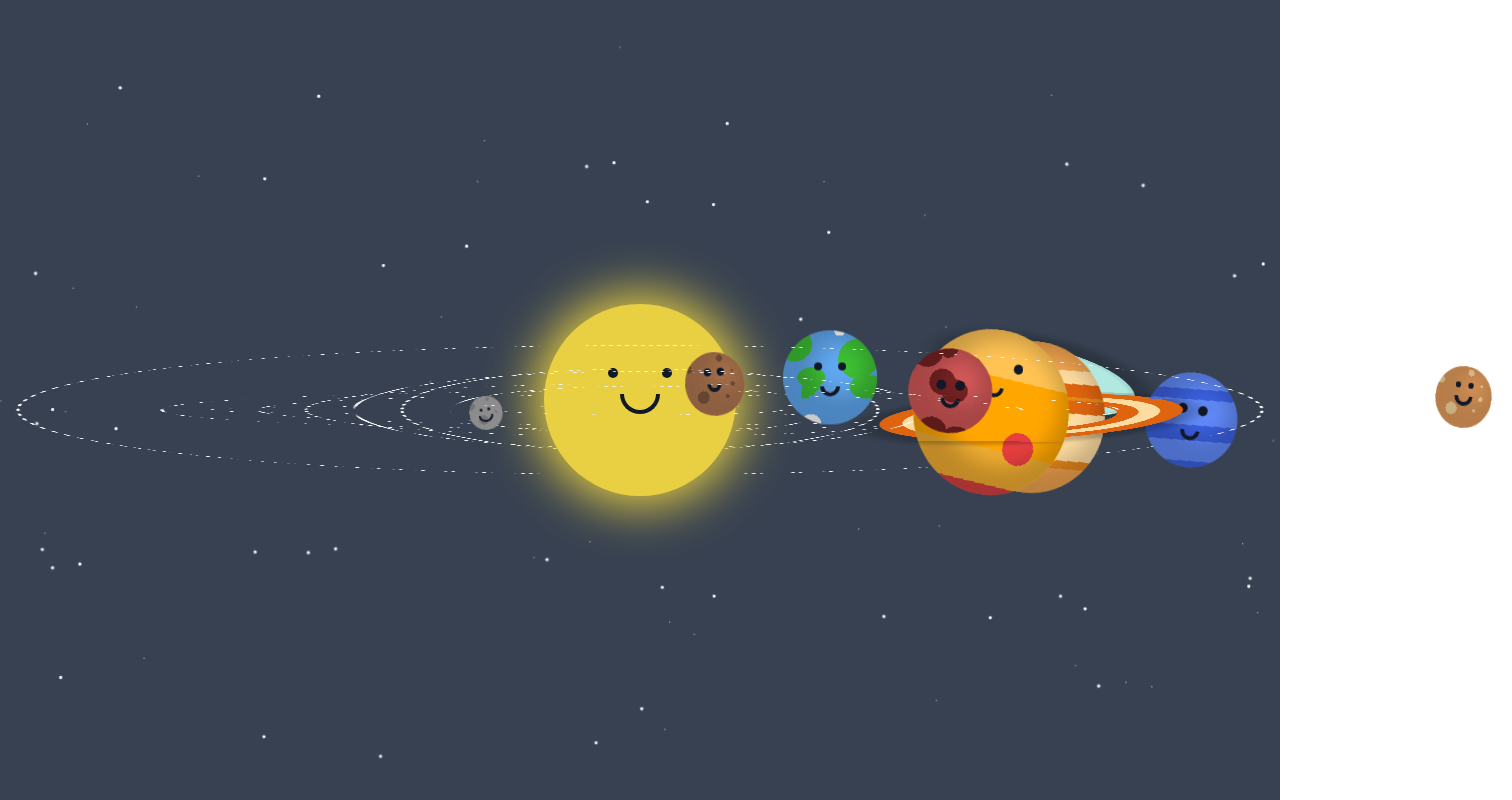
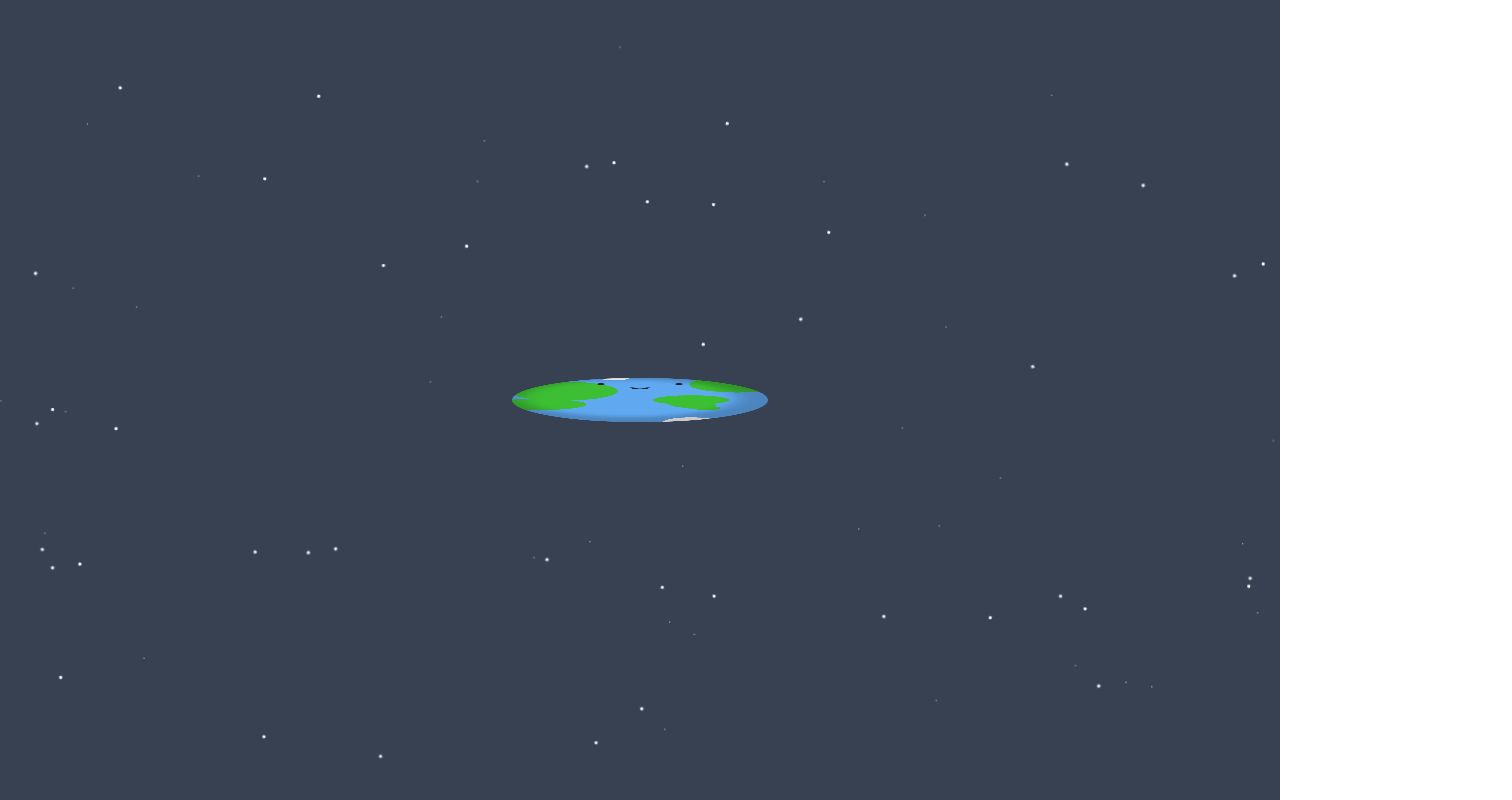
Before and after one commit to cam-peck/mission-beepossible, a Next.js app: page / in a window 1280 px wide. Shown: the whole page, 1512 px wide, since content can reach past the window. Built offline with nearby package versions, Linux system fonts and the light colour scheme.

Commit message:
Created reusable planet component - tested with Earth successfully

```diff
--- /dev/null
+++ b/components/planet.tsx
@@ -0,0 +1,49 @@
+interface PlanetProps {
+  planetName: string;
+  visibleRings: boolean;
+  planetWidth: string;
+  planetEyes: string;
+  planetMouthWidth: string;
+  planetMouthHeight: string;
+}
+
+const Planet: React.FC<PlanetProps> = (props: PlanetProps) => {
+  const planetStyle = {
+    width: props.planetWidth,
+  };
+  const eyesStyle = {
+    width: props.planetEyes,
+  };
+  const mouthStyle = {
+    width: props.planetMouthWidth,
+    height: props.planetMouthHeight,
+  };
+
+  return (
+    <div
+      className={`planet ${'bg-' + props.planetName} ${
+        props.planetName
+      } animate-[front_16s_linear_infinite]`}
+      style={planetStyle}
+    >
+      <div className="flex flex-col items-center w-1/3 pt-8">
+        <div className="flex justify-between w-full">
+          <div
+            className="bg-gray-900 rounded-full aspect-square"
+            style={eyesStyle}
+          />
+          <div
+            className="bg-gray-900 rounded-full aspect-square"
+            style={eyesStyle}
+          />
+        </div>
+        <div
+          className="mt-4 border-b-4 border-l-4 border-r-4 border-gray-900 rounded-b-full"
+          style={mouthStyle}
+        />
+      </div>
+    </div>
+  );
+};
+
+export default Planet;
--- a/pages/index.tsx
+++ b/pages/index.tsx
@@ -1,64 +1,76 @@
-import { useState, useEffect } from "react";
-import SolarSystem from './solarsystem';
+import { useState, useEffect } from 'react';
+import Planet from '../components/planet';
+// import SolarSystem from './solarsystem';
 
 type planets = {
-  planetName: string,
-  visibleRings: boolean
-}
+  planetName: string;
+  visibleRings: boolean;
+};
 
 const planetsList: planets[] = [
   {
     planetName: 'Mercury',
-    visibleRings: false
+    visibleRings: false,
   },
   {
     planetName: 'Venus',
-    visibleRings: false
+    visibleRings: false,
   },
   {
     planetName: 'Earth',
-    visibleRings: false
+    visibleRings: false,
   },
   {
     planetName: 'Mars',
-    visibleRings: false
+    visibleRings: false,
   },
   {
     planetName: 'Jupiter',
-    visibleRings: false
+    visibleRings: false,
   },
   {
     planetName: 'Saturn',
-    visibleRings: true
+    visibleRings: true,
   },
   {
     planetName: 'Uranus',
-    visibleRings: true
+    visibleRings: true,
   },
   {
     planetName: 'Neptune',
-    visibleRings: false
+    visibleRings: false,
   },
   {
     planetName: 'Pluto',
-    visibleRings: false
-  }
-]
+    visibleRings: false,
+  },
+];
 
 export default function Home() {
   // const [page, setPage] = useState<string>('home')
   const [planets, setPlanets] = useState<planets[]>();
 
   useEffect(() => {
-    setPlanets(planetsList)
-  }, [])
+    setPlanets(planetsList);
+  }, []);
   // replace SolarSystem component load with the solar-system code for the home page
   if (!planets) {
-    return <h1>LOADING. . .</h1>
+    return <h1>LOADING. . .</h1>;
   } else {
     return (
       <main>
-        <SolarSystem />
+        <div className="stars animate-[twinkle_300s_linear_infinite]" />
+        <div className="flex items-center justify-center h-screen bg-gray-700">
+          <Planet
+            planetName={'earth'}
+            visibleRings={false}
+            planetWidth={'20%'}
+            planetEyes={'8px'}
+            planetMouthHeight={'10px'}
+            planetMouthWidth={'20px'}
+          />
+        </div>
+        {/* <SolarSystem /> */}
       </main>
     );
   }
```
